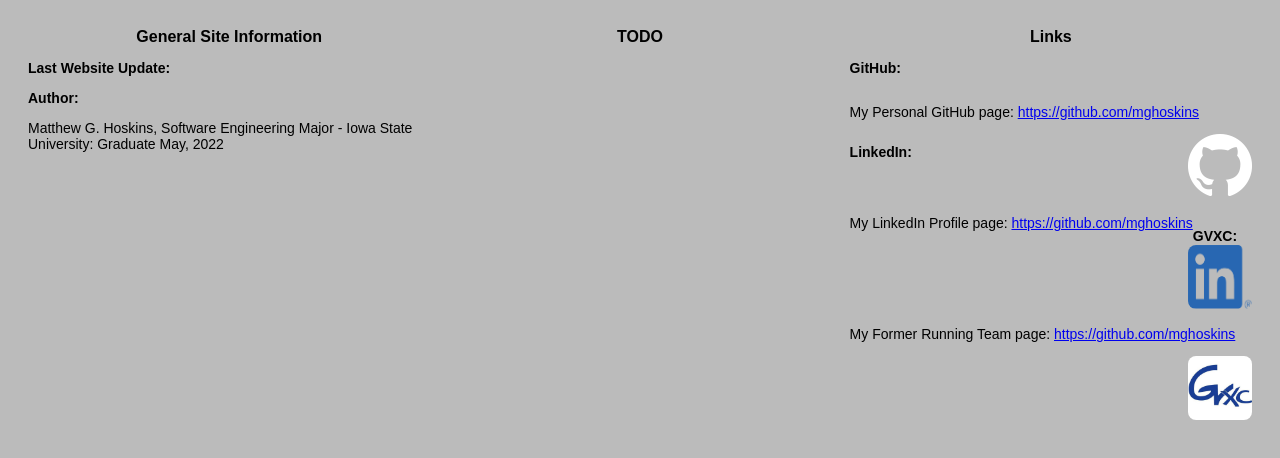
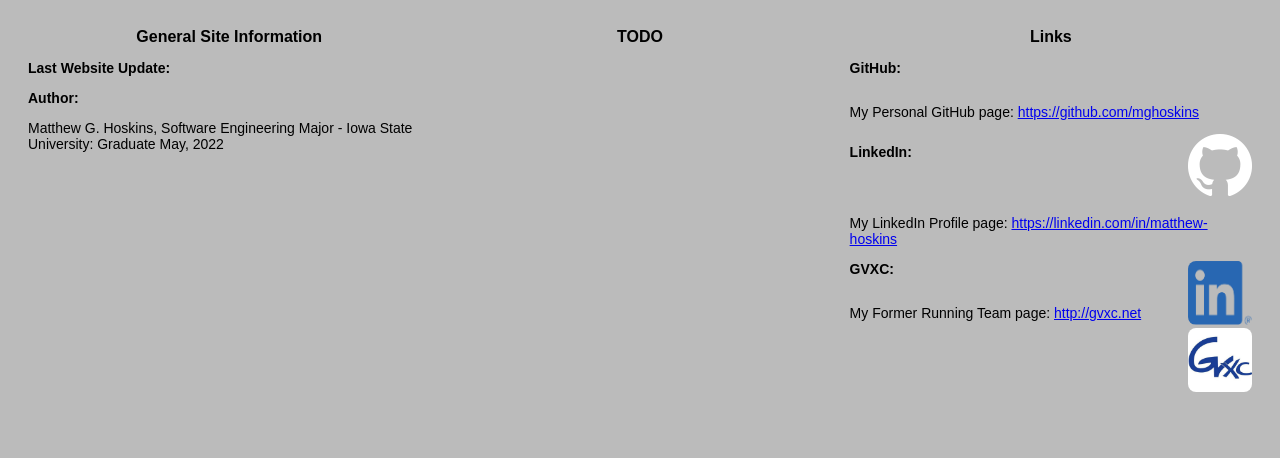
Before and after one commit to mghoskins/webWork, a website: page practice2/bottomInfo.html in a window 1280 px wide. Drawn offline with Linux system fonts and the light colour scheme; no server answers.

Commit message:
Fixed oversite

```diff
--- a/practice2/bottomInfo.html
+++ b/practice2/bottomInfo.html
@@ -61,7 +61,7 @@
         <p class="infoTextHeader">LinkedIn: </p>
         <p style="float: left">My LinkedIn Profile page:
           <a href="https://linkedin.com/in/matthew-hoskins" title="LinkedIn/matthew-hoskins" target="_blank">
-            https://github.com/mghoskins
+            https://linkedin.com/in/matthew-hoskins
           </a>
         </p>
         <a style="float: right" href="https://linkedin.com/in/matthew-hoskins" title="LinkedIn/matthew-hoskins" target="_blank">
@@ -75,7 +75,7 @@
         <p class="infoTextHeader">GVXC: </p>
         <p style="float: left">My Former Running Team page:
           <a href="http://gvxc.net" title="GVXC" target="_blank">
-            https://github.com/mghoskins
+            http://gvxc.net
           </a>
         </p>
         <a style="float: right" href="http://gvxc.net" title="GVXC" target="_blank">
```
